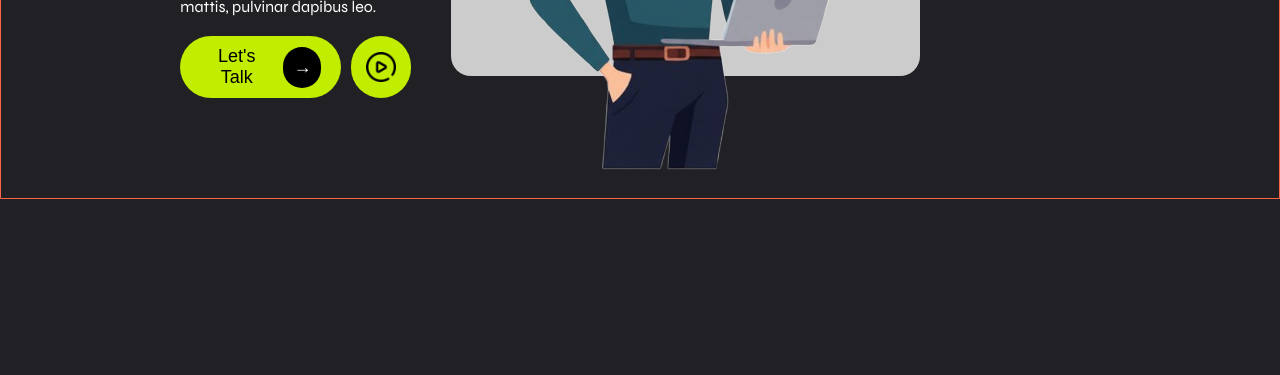
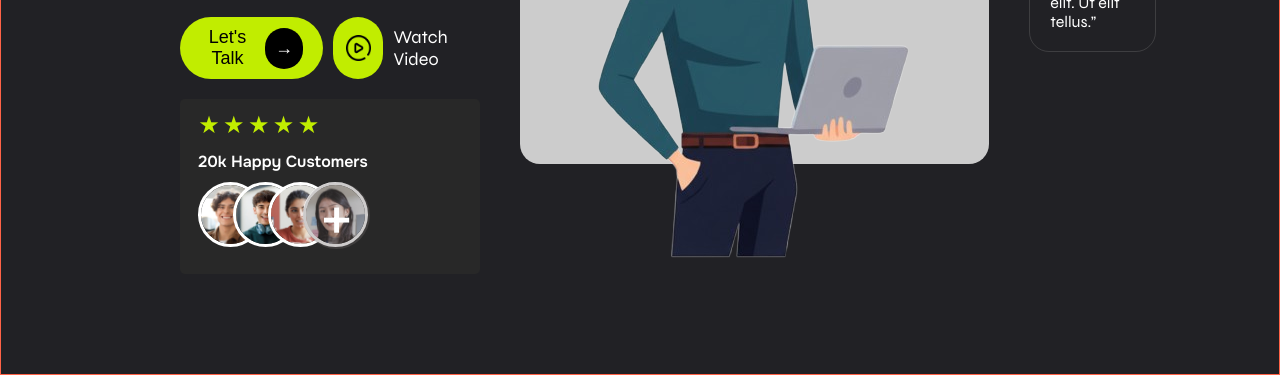
Before and after one commit to VCS-Morshed/my-sec-repo, a plain HTML site: page index.html in a window 1280 px wide. Shown: the part 547-922 px from the top of the page. Before the commit the page ends 800 px from the top, so only its background shows below. Drawn offline with Linux system fonts and the light colour scheme; placeholder pictures from the web are drawn by us.

Commit message:
left sid of hero  section is added

```diff
--- a/index.html
+++ b/index.html
@@ -5,8 +5,8 @@
   <meta name="viewport" content="width=device-width, initial-scale=1.0" />
   <title>My First GitHub Project</title>
   <link rel="preconnect" href="https://fonts.googleapis.com">
-  <link rel="preconnect" href="https://fonts.gstatic.com" crossorigin>
-  <link href="https://fonts.googleapis.com/css2?family=Poppins:wght@300;400;500;600;700&family=Syne:wght@400..800&display=swap" rel="stylesheet">
+<link rel="preconnect" href="https://fonts.gstatic.com" crossorigin>
+<link href="https://fonts.googleapis.com/css2?family=Onest:wght@100..900&family=Poppins:ital,wght@0,100;0,200;0,300;0,400;0,500;0,600;0,700;0,800;0,900;1,100;1,200;1,300;1,400;1,500;1,600;1,700;1,800;1,900&family=Syne:wght@400..800&display=swap" rel="stylesheet">
 
   <style>
     /* ====== RESET ====== */
@@ -184,6 +184,78 @@
     .icon-div:hover{
       background-color: white;
     }
+    .Watch-video{
+      display: flex;
+       justify-content: center;
+       align-items: center;
+    }
+    .watch-text{
+      font-size: 18px;
+    }
+    .review-container{
+      background-color:  rgb(40, 40, 40);
+      border-radius: 5px;
+      height: 175px;
+      width: 300px;
+      margin-top: 20px;
+      display: grid;
+      grid-template-columns: 1fr;
+      gap: 0;
+      padding: 4% 6%;
+    }
+    .star-icon{
+      color: rgb(193, 237, 0);
+      font-size: 24px;
+      margin: 0;
+    }
+    .customer-number{
+      font-family: onest;
+      font-weight: 550;
+      margin: 0;
+    }
+    .customer-imgsdiv{
+      display: flex;
+    }
+    .customer-imgdiv{
+      width: 65px;
+    }
+    .customer-img{
+      width: 100%;
+      border: 3px solid white;
+      border-radius: 50%;
+    }
+    .customer-img1{
+      width: 100%;
+      border: 3px solid white;
+      border-radius: 50%;
+      margin-left: -30px;
+    }
+    .customer-img2{
+      width: 100%;
+      border: 3px solid white;
+      border-radius: 50%;
+      margin-left: -60px;
+    }
+    .customer-img3{
+      width: 100%;
+      border: 3px solid white;
+      border-radius: 50%;
+      margin-left: -90px;
+    }
+    .plus-icon{
+      font-size: 70px;
+      font-weight: 100;
+      display: flex;
+      align-items: center;
+      justify-content: center;
+       background-color: rgba(107, 102, 102, 0.337);
+       height: 67px;
+       width: 67px;
+       border-radius: 50%;
+       position: relative;
+       top: 0px;
+       left: -155px;
+    }
 
   </style>
 </head>
@@ -214,9 +286,32 @@
         <h1>Hi, I'm Morshed</h1>
         <p class="Designation">Web Designer</p>
         <p>Lorem ipsum dolor sit amet, consectetur adipiscing elit. Ut elit tellus, luctus nec ullamcorper mattis, pulvinar dapibus leo.</p>
+
+
         <div class="vdo-button">
           <button>Let's Talk <div class="arrow">&#8594;</div></button>
           <div class="icon-div"> <img src="Images/play.png" alt="player" class="icon"></div>
+          <div class="Watch-video"><p class="watch-text">Watch Video</p></div>
+        </div>
+
+        <div class="review-container">
+
+          <div class="star">
+            <span class="star-icon">&starf;</span>
+            <span class="star-icon">&starf;</span>
+            <span class="star-icon">&starf;</span>
+            <span class="star-icon">&starf;</span>
+            <span class="star-icon">&starf;</span>
+          </div>
+          <p class="customer-number">20k Happy Customers</p>
+          <div class="customer-imgsdiv">
+            <div class="customer-imgdiv"><img src="Images/New-Project-2025-09-09T193022.198.jpg" alt="customer-img" class="customer-img"></div>
+            <div class="customer-imgdiv"><img src="Images/New-Project-2025-09-09T192538.236.jpg" alt="customer-img" class="customer-img1"></div>
+            <div class="customer-imgdiv"><img src="Images/New-Project-2025-09-09T192938.512.jpg" alt="customer-img" class="customer-img2"></div>
+            <div class="customer-imgdiv"><img src="Images/New-Project-2025-09-09T192615.062.jpg" alt="customer-img" class="customer-img3"></div>
+            <span class="plus-icon">&plus;</span>
+          </div>
+
         </div>
       </div>
 
```
Also changed, not shown: Images/New-Project-2025-09-09T192538.236.jpg (added), Images/New-Project-2025-09-09T192615.062.jpg (added), Images/New-Project-2025-09-09T192938.512.jpg (added), Images/New-Project-2025-09-09T193022.198.jpg (added), Images/stars.png (added).
